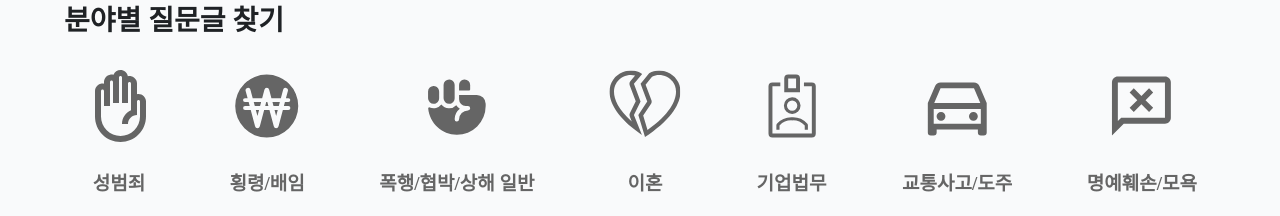
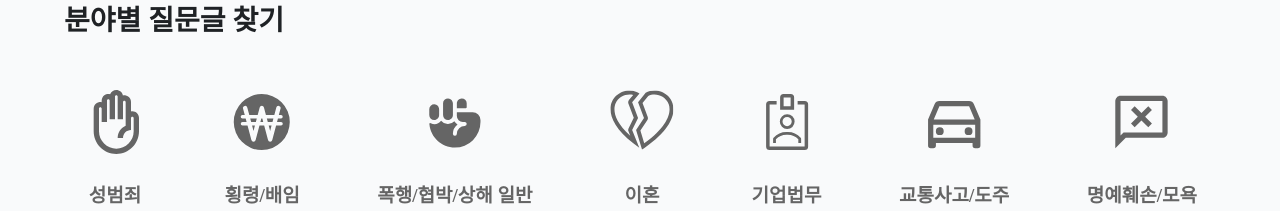
Before and after one commit to hodu42/law-in-comm-fe, a React (Create React App) app: page /main in a window 1280 px wide. Shown: the part 682-898 px from the top of the page. Built offline with nearby package versions, Linux system fonts and the light colour scheme; no server answers; a web font is replaced by a local one.

Commit message:
스타일 수정

```diff
--- a/src/components/CategoryItem.tsx
+++ b/src/components/CategoryItem.tsx
@@ -16,7 +16,7 @@ export const CategoryItem = ({
       className="flex gap-[11px] pc:gap-[28px] flex-col items-center group"
       to={`/questions?keyword=&category=${value}&page=0`}
     >
-      <div className="w-9 h-9 pc:w-[72px] pc:h-[72px]">
+      <div className="w-9 h-9 pc:w-16 pc:h-16">
         <CategoryIcon
           type={title}
           className="text-[#656565] group-hover:text-[#9CB395]"
--- a/src/components/QuestionCategories.tsx
+++ b/src/components/QuestionCategories.tsx
@@ -28,7 +28,7 @@ export const QuestionCategories = (): React.JSX.Element => {
         <h1 className="text-[#1F2225] text-[20px] pc:text-[28px] font-bold">
           분야별 질문글 찾기
         </h1>
-        <ul className="question-categories-container flex w-full gap-[20px] justify-between px-[19px] pb-[20px] overflow-auto">
+        <ul className="question-categories-container flex w-full gap-[20px] justify-between px-[19px] pc:pt-5 pb-5 pc:pb-0 overflow-auto">
           {categories.map((category, index) => (
             <CategoryItem
               key={index}
```
